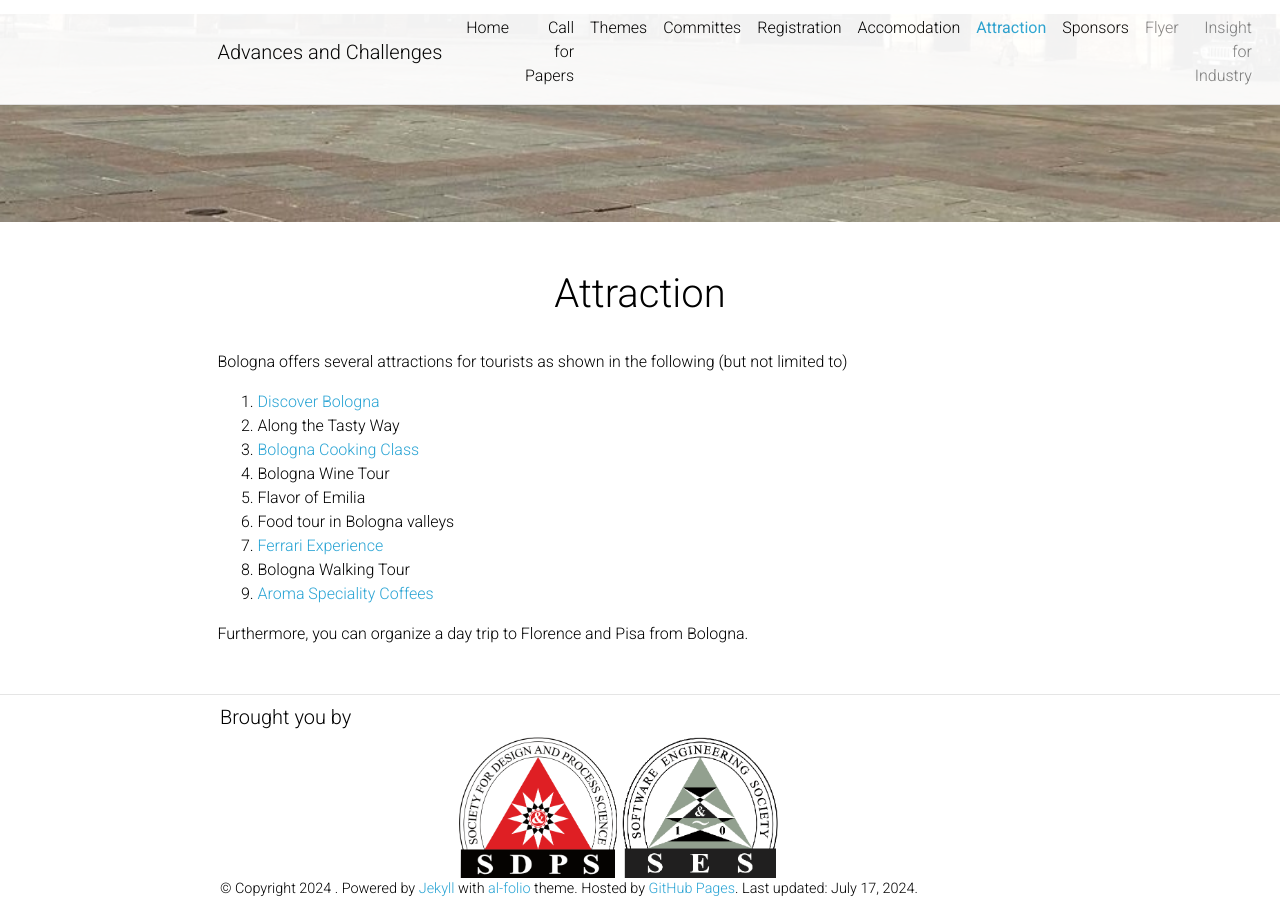
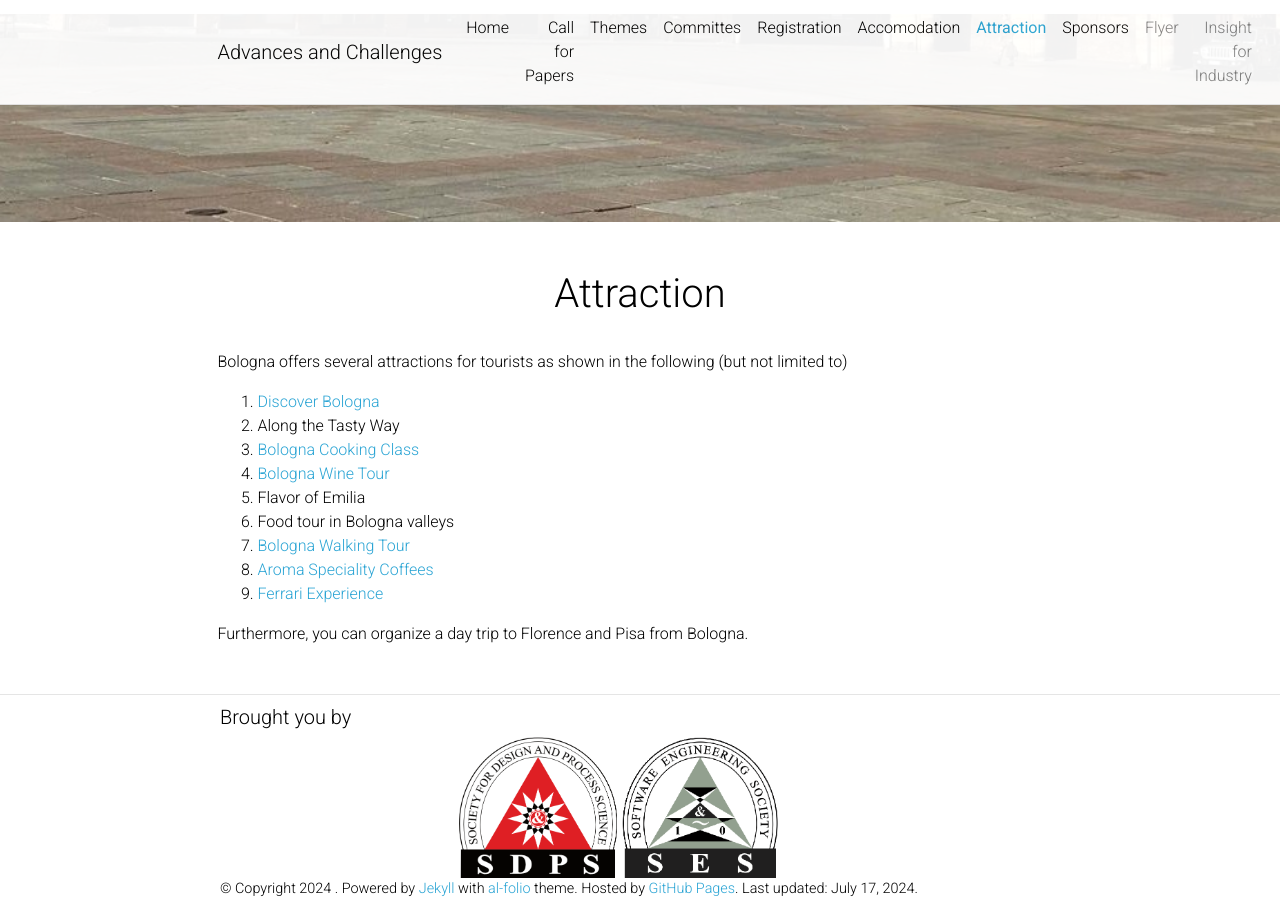
Before and after one commit to GenAI4DPS/advances-challenges, a Jekyll site: the page built from _pages/attraction.md, in a window 1280 px wide. Built offline with Jekyll 4.4.1, drawn with Linux system fonts in a browser that asks for light colours; comment, search, counter and statistics services are not loaded; a style sheet for code colours, icons or effects is not loaded; part of the change alters nothing that is shown.

```diff
--- a/_pages/attraction.md
+++ b/_pages/attraction.md
@@ -14,11 +14,11 @@ Bologna offers several attractions for tourists as shown in the following (but n
 1. [Discover Bologna](https://www.bolognawelcome.com/en/experiences/298939/Discover-Bologna---City-centre-walking-tour)
 2. Along the Tasty Way
 3. [Bologna Cooking Class](https://cookingschoolbologna.com)
-4. Bologna Wine Tour
+4. [Bologna Wine Tour](https://www.tastebologna.net/bologna-wine-tasting)
 5. Flavor of Emilia
 6. Food tour in Bologna valleys
-7. [Ferrari Experience](https://www.ferrari.com/en-EN/museums/personalised-experience)
-8. Bologna Walking Tour
-9. [Aroma Speciality Coffees](https://www.ilpiaceredelcaffe.it/thebaristareferencebook)
+7. [Bologna Walking Tour](https://www.bolognawelcome.com/en/blog/5-things-to-do-for-free-in-bologna-en)
+8. [Aroma Speciality Coffees](https://www.ilpiaceredelcaffe.it/thebaristareferencebook)
+9. [Ferrari Experience](https://www.ferrari.com/en-EN/museums/personalised-experience)
 
 Furthermore, you can organize a day trip to Florence and Pisa from Bologna.
```
